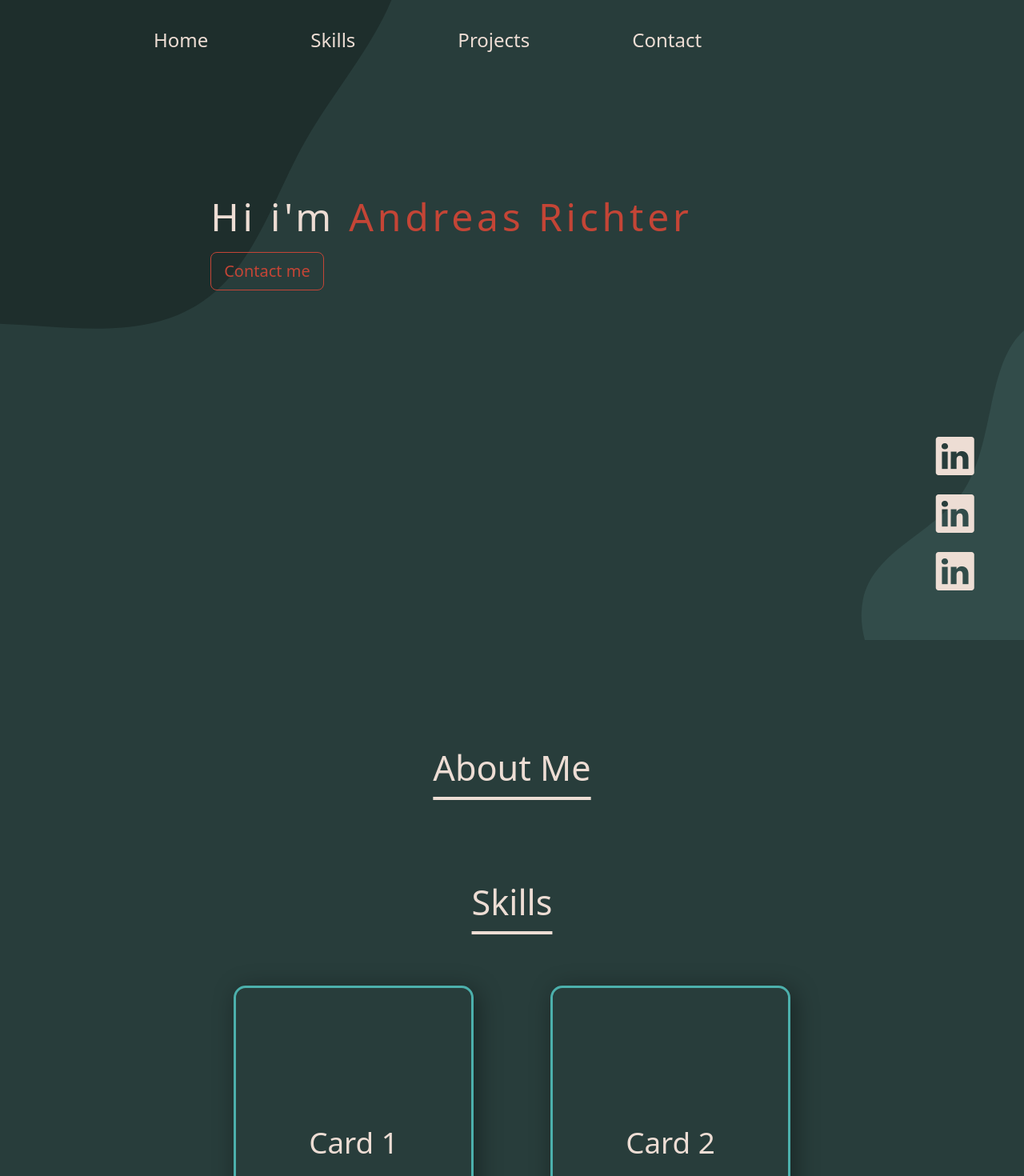
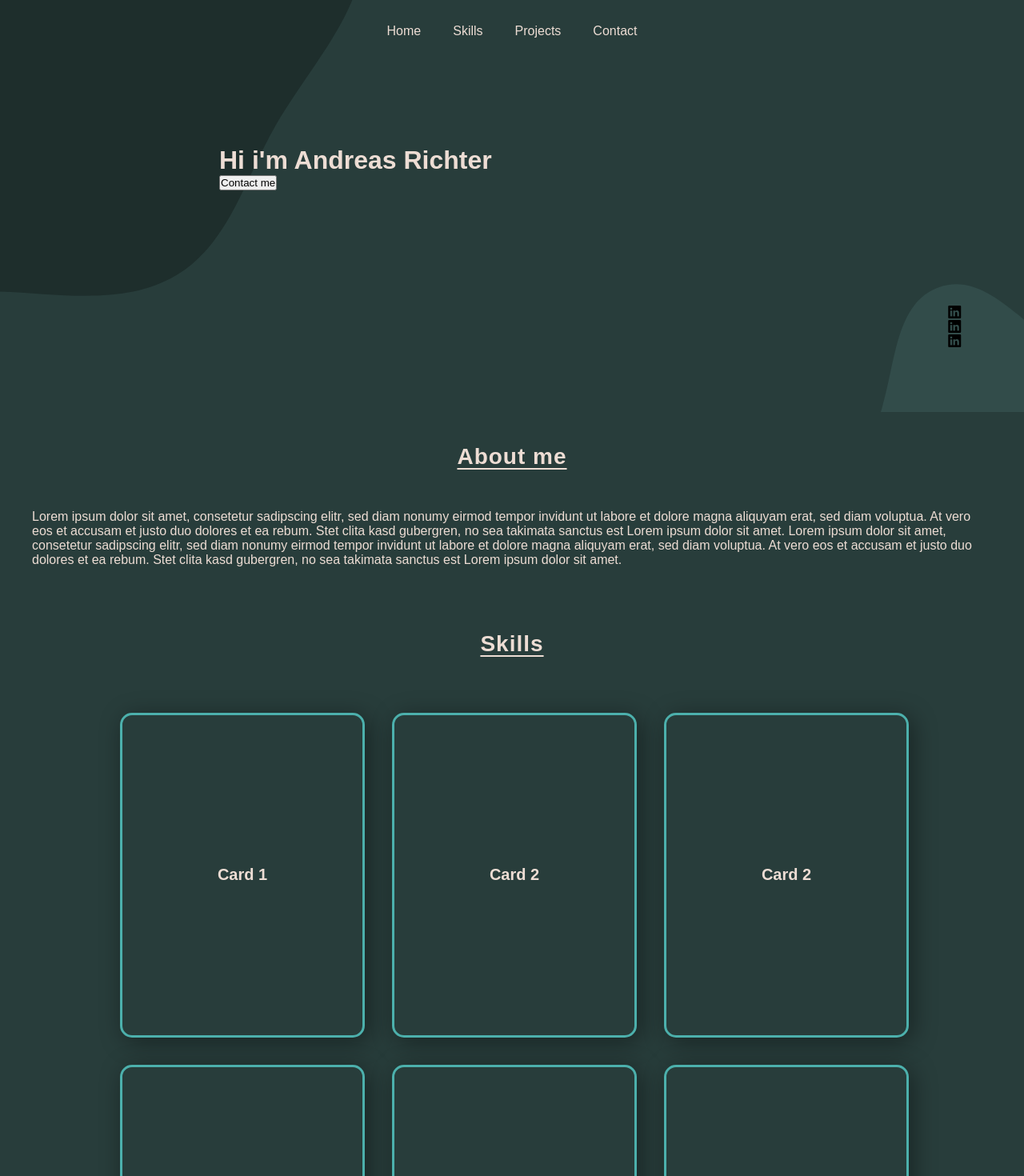
Before and after one commit to TheRealGameZ/Aricode, a Vue app: page / in a window 1280 px wide. Shown: the top 1470 px of the page at 80% size. Built offline with nearby package versions, Linux system fonts and the light colour scheme.

Commit message:
Removed Routerview and fixxed Styling

```diff
--- a/public/index.html
+++ b/public/index.html
@@ -4,14 +4,9 @@
     <meta charset="utf-8">
     <meta http-equiv="X-UA-Compatible" content="IE=edge">
     <meta name="viewport" content="width=device-width,initial-scale=1.0">
-    <link rel="icon" href="<%= BASE_URL %>favicon.ico">
     <title><%= htmlWebpackPlugin.options.title %></title>
   </head>
-  <body>
-    <noscript>
-      <strong>We're sorry but <%= htmlWebpackPlugin.options.title %> doesn't work properly without JavaScript enabled. Please enable it to continue.</strong>
-    </noscript>
+  <body >
     <div id="app"></div>
-    <!-- built files will be auto injected -->
   </body>
 </html>
--- a/src/App.vue
+++ b/src/App.vue
@@ -1,13 +1,13 @@
 <template>
-  <navigation-bar></navigation-bar>
+  <home-view></home-view>
 </template>
 
 
 <script>
-import NavigationBar from './components/NavigationBar.vue';
+import {defineComponent} from "vue";
+import HomeView from "@/views/HomeView.vue";
 
-export default {
-  components: {
-    NavigationBar
-  }}
+export default defineComponent({
+  components: {HomeView}
+})
 </script>
--- a/src/assets/styles.scss
+++ b/src/assets/styles.scss
@@ -1,71 +1,175 @@
-$primary:       #f1faee;
-$secondary:     #C44536;
-$success:       #662549;
-$error:         #C44536;
+// --------------------- COLORS ------------------------ //
+$primary:       #283D3B;
+$secondary:     #197278;
 $text:          #EDDDD4;
-$textHover:     #a8dadc;
-$light:         #E8BCB9;
-$warning: #C44536;
+$highlight:     #C44536;
+$error:         #772E25;
 
-@import '../../node_modules/bootstrap/scss/bootstrap';
+$base-font-size: 16px;
 
-* {
-    margin: 0;
-    padding: 0;
+$mobile: 768px;
+$tablet: 992px;
+$desktop: 1200px;
+
+@function calculate-font-size($size) {
+    @return #{$size / $base-font-size}rem;
 }
 
-.backgroundContainer {
-    background-image: url(../assets/background.svg);
-    background-repeat: no-repeat;
-    height: 100vh;
-    background-size: cover;
+// --------------------- MAINSTYLE ------------------------ //
+
+*{
+    padding: 0;
+    margin: 0;
+    font-family: Nunito, sans-serif;
 }
+
+body{
+    background-color: $primary;
+    width: 100%;
+    font-size: $base-font-size;
+}
+
+// --------------------- TEXT ------------------------ //
 
 a {
     color: $text;
-    font-size: 1.5rem;
+    font-size: calculate-font-size(16px);
     text-decoration: none;
 }
 
-a:hover {
-    color: $textHover;
-}
-
 p {
-    font-size: 1rem;
     color: $text;
+    font-size: calculate-font-size(16px);
 }
 
 h1 {
-    font-size: 3rem;
     color: $text;
+    font-size: calculate-font-size(32px);
 }
 
-h2 {
-    font-size: 2.7rem;
+h2{
     color: $text;
+    font-size: calculate-font-size(28px);
 }
 
-h3 {
-    font-size: 2.6rem;
+h3{
     color: $text;
+    font-size: calculate-font-size(24px);
 }
 
-h4 {
-    font-size: 2.3rem;
+h4{
     color: $text;
+    font-size: calculate-font-size(20px);
 }
 
-.content {
-    padding: 5rem;
-    background-color: #283D3B;
+// --------------------- HEADER ------------------------ //
+.mainHeader {
+    background-size: cover;
+    z-index:5;
 }
 
-article>header{
+.headerContent{
+    display: grid;
+    grid-template-columns: 1fr 3fr 1fr;
+    grid-template-rows: repeat(3,2fr);
+    padding: 30px;
+}
+
+.navigation{
+    grid-column-start: 2;
+    grid-row-start: 1;
+}
+
+.welcomeText{
+    grid-column-start: 2;
+    grid-row-start: 2;
+    display: block;
+}
+
+.socialMedia{
+    padding: 20%;
+    grid-column-start: 3;
+    grid-row-start: 3;
+    text-align: right;
+}
+
+nav {
+    color: $text;
+    display: flex;
+    justify-content: center;
+    align-items: center;
+}
+
+nav>a{
+    margin: 0 20px;
+}
+
+// --------------------- MAIN ------------------------ //
+
+article>header>h2{
     text-align: center;
+    text-decoration-line: underline;
+    letter-spacing: 1px;
+    text-underline-offset: 5px;
 }
-article>header>h2{
-    text-decoration-line: underline;
-    text-underline-offset: 20px;
-    line-height: 6rem;
+
+article {
+    padding: 5vb;
 }
+
+article>header {
+    margin-bottom: 50px;
+}
+
+.skills{
+    display: flex;
+    justify-content: center;
+    align-items: center;
+    flex-wrap: wrap;
+}
+
+.skills>div{
+    margin: 20px;
+}
+
+
+// --------------------- MEDIA ------------------------ //
+
+/* Extra small devices (phones, 600px and down) */
+
+@media only screen and (max-width: 600px){
+    .mainHeader{
+        background-image: none;
+    }
+}
+
+/* Small devices (portrait tablets and large phones, 600px and up) */
+
+@media only screen and (min-width: 600px){
+    .mainHeader{
+        background-image: none;
+    }
+}
+
+/* Medium devices (landscape tablets, 768px and up) */
+
+@media only screen and (min-width: 768px){
+    .mainHeader{
+        background-image: url(../assets/background.svg);
+    }
+}
+
+
+@media only screen and (min-width: 992px){
+    .mainHeader{
+        background-image: url(../assets/background.svg);
+    }
+}
+
+/* Extra large devices (large laptops and desktops, 1200px and up) */
+
+@media only screen and (min-width: 1200px){
+    .mainHeader{
+        background-image: url(../assets/background.svg);
+    }
+}
--- a/src/components/NavigationBar.vue
+++ b/src/components/NavigationBar.vue
@@ -1,23 +1,8 @@
 <template>
   <nav>
-      <router-link to="/"><a>Home</a></router-link>
+      <a href="/skills">Home</a>
       <router-link to="/skills"><a>Skills</a></router-link>
       <router-link to="/projects"><a>Projects</a></router-link>
       <router-link to="/skills"><a>Contact</a></router-link>
   </nav>
-  <router-view/>
 </template>
-
-<style>
-  nav {
-    display: flex;
-    align-items: center;
-    justify-content: center;
-    flex-wrap: wrap;
-  }
-
-  nav a {
-    margin: 2rem;
-  }
-
-</style>
--- a/src/main.js
+++ b/src/main.js
@@ -1,8 +1,6 @@
 import { createApp } from 'vue'
 import App from './App.vue'
 import router from './router'
-import 'bootstrap/dist/css/bootstrap.css'
-import 'bootstrap-vue/dist/bootstrap-vue.css'
 import '/src/assets/styles.scss'
 import 'bootstrap-icons/font/bootstrap-icons.css'
 
--- a/src/views/HomeView.vue
+++ b/src/views/HomeView.vue
@@ -1,55 +1,61 @@
 <template>
-  <div class="container-fluid backgroundContainer">
-    <div class="text">
-      <h1 class="headline">Hi i&#x27;m <span>Andreas Richter</span></h1>
+  <header class="mainHeader">
+    <div class="headerContent">
+
+      <div class="navigation">
+        <navigation-bar></navigation-bar>
+      </div>
+
+      <div class="welcomeText">
+        <h1>Hi i&#x27;m <span>Andreas Richter</span></h1>
         <button  type="button" class="btn btn-outline-secondary btn-lg">Contact me</button>
       </div>
+
       <div class="socialMedia">
-      <p><i class="bi bi-linkedin"></i></p><br>
-      <p><i class="bi bi-linkedin"></i></p><br>
-      <p><i class="bi bi-linkedin"></i></p>
+        <ul style="list-style: none">
+          <li><i class="bi bi-linkedin"></i></li>
+          <li><i class="bi bi-linkedin"></i></li>
+          <li><i class="bi bi-linkedin"></i></li>
+        </ul>
       </div>
+
     </div>
-  <div class="content">
-    <div class="container-fluid">
-      <div class="row">
+  </header>
+
+  <main>
     <article>
       <header>
-            <h2>About Me</h2>
+        <h2>About me</h2>
       </header>
-
+      <p>Lorem ipsum dolor sit amet, consetetur sadipscing elitr, sed diam nonumy eirmod tempor invidunt ut labore et dolore magna aliquyam erat, sed diam voluptua. At vero eos et accusam et justo duo dolores et ea rebum. Stet clita kasd gubergren, no sea takimata sanctus est Lorem ipsum dolor sit amet. Lorem ipsum dolor sit amet, consetetur sadipscing elitr, sed diam nonumy eirmod tempor invidunt ut labore et dolore magna aliquyam erat, sed diam voluptua. At vero eos et accusam et justo duo dolores et ea rebum. Stet clita kasd gubergren, no sea takimata sanctus est Lorem ipsum dolor sit amet.</p>
     </article>
-      </div>
-      <div class="row">
     <article>
       <header>
         <h2>Skills</h2>
       </header>
-          <div class="d-flex flex-row flex-wrap justify-content-center">
-            <div class="p-5" v-for="(card, index) in flipCards" :key="index">
+      <div class="skills">
+        <div v-for="(card, index) in flipCards" :key="index">
           <flip-cart :title="card.title" :content="card.content"></flip-cart>
         </div>
       </div>
     </article>
-      </div>
-      <div class="row">
     <article>
+      <header>
+        <h2>Projects</h2>
+      </header>
+      <p>Hello</p>
     </article>
-      </div>
-      <div class="row">
-        <article>
-        </article>
-      </div>
-    </div>
-  </div>
+  </main>
 </template>
 
 <script>
 import FlipCart from "@/components/FlipCart.vue";
+import NavigationBar from "@/components/NavigationBar.vue";
 
 export default {
   name: 'HomeView',
   components: {
+    NavigationBar,
     FlipCart
   },
   data() {
@@ -71,81 +77,3 @@ export default {
   }
 }
 </script>
-
-<style>
-nav {
-  background-color: transparent;
-  position: absolute;
-  left: 10%;
-}
-
-.backgroundContainer{
-  display: grid;
-  grid-template-columns: 1fr 3fr 1fr;
-  grid-template-rows: repeat(3,1fr);
-
-}
-
-.text{
-  grid-column-start: 2;
-  grid-row-start: 2;
-  display: block;
-}
-
-.text h1 span{
-  color: #C44536;
-}
-
-.text h1{
-  white-space: nowrap;
-  letter-spacing: .1em;
-  animation:
-    typing 3.5s steps(40, end),
-    blink-caret .75s step-end infinite;
-  margin-bottom: 1rem;
-}
-
-.socialMedia{
-  padding: 20%;
-  grid-column-start: 3;
-  grid-row-start: 3;
-  text-align: right;
-
-}
-
-.socialMedia p {
-  font-size: 3rem;
-  text-align: right;
-  display: inline;
-}
-
-.socialMedia p:hover {
-  color: #C44536;
-  -webkit-animation: slide-top 0.5s cubic-bezier(0.250, 0.460, 0.450, 0.940) both;
-	animation: slide-top 0.5s cubic-bezier(0.250, 0.460, 0.450, 0.940) both;
-  cursor: pointer;
-
-}
-
-@-webkit-keyframes slide-top {
-  0% {
-    -webkit-transform: translateY(0);
-            transform: translateY(0);
-  }
-  100% {
-    -webkit-transform: translateY(-15px);
-            transform: translateY(-15px);
-  }
-}
-@keyframes slide-top {
-  0% {
-    -webkit-transform: translateY(0);
-            transform: translateY(0);
-  }
-  100% {
-    -webkit-transform: translateY(-15px);
-    transform: translateY(-15px);
-  }
-}
-
-</style>
```
Lines whose indentation alone changed are shown as unchanged.
